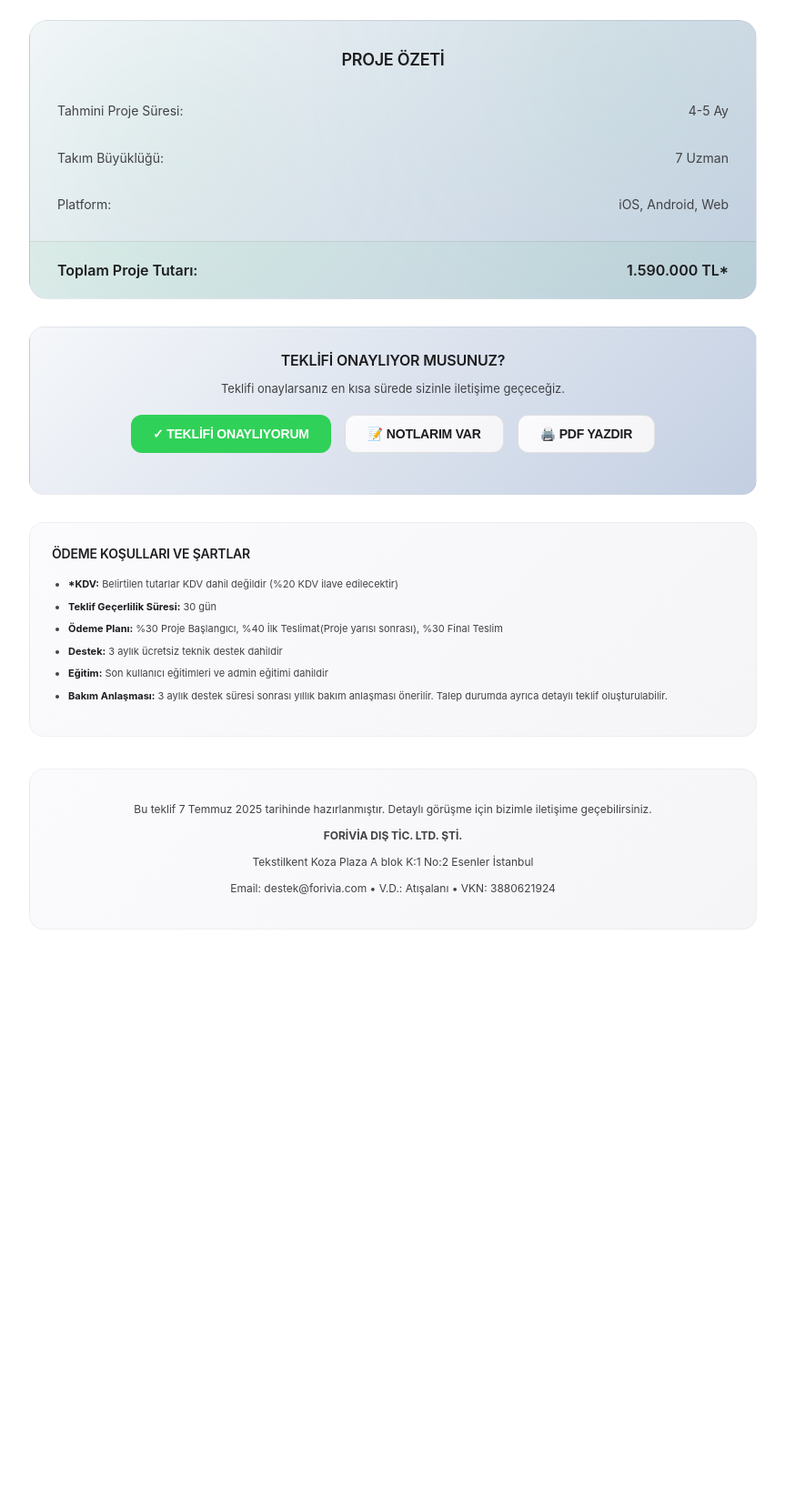
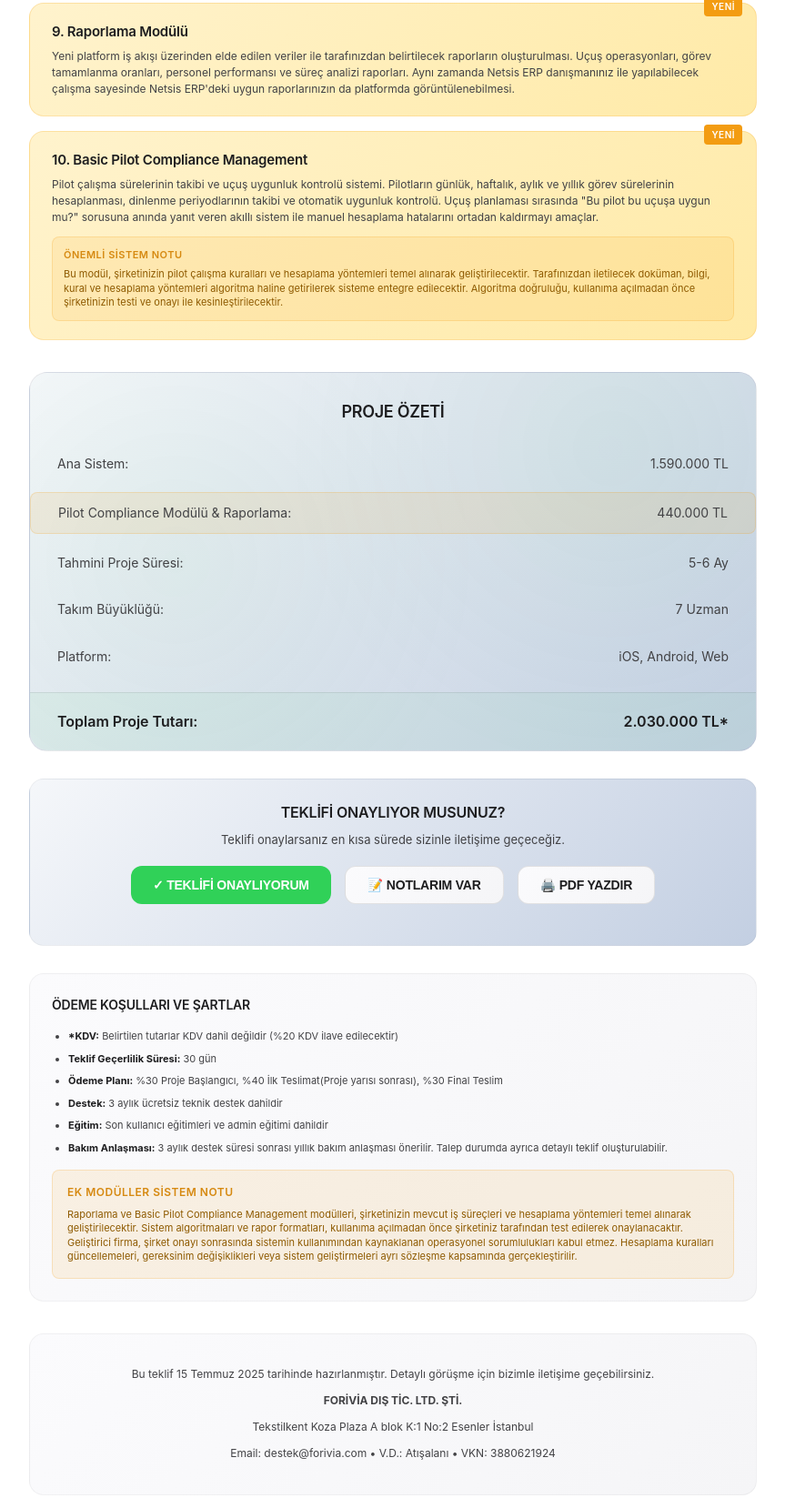
Before and after one commit to caner-arslan/pluresair, a plain HTML site: page index.html in a window 1280 px wide. Shown: the part 1481-3128 px from the top of the page at 91% size, without its empty margins (208-1071 px from the left). Before the commit the page ends 2528 px from the top, so only its background shows below. Drawn offline with Linux system fonts and the light colour scheme.

Commit message:
index.html
V2.01

```diff
--- a/index.html
+++ b/index.html
@@ -77,6 +77,30 @@
             border-color: #30d158;
         }
 
+        .module-compliance {
+            background: linear-gradient(135deg, #fff3cd 0%, #ffeaa7 100%);
+            border: 1px solid rgba(243, 156, 18, 0.2);
+            position: relative;
+        }
+
+        .module-compliance::before {
+            content: "YENİ";
+            position: absolute;
+            top: -8px;
+            right: 15px;
+            background: #f39c12;
+            color: white;
+            padding: 4px 8px;
+            font-size: 10px;
+            font-weight: 600;
+            border-radius: 4px;
+            letter-spacing: 0.5px;
+        }
+
+        .module-compliance:hover {
+            border-color: #f39c12;
+        }
+
         .module-title {
             font-size: 15px;
             font-weight: 600;
@@ -89,6 +113,29 @@
             font-size: 12px;
             color: #424245;
             line-height: 1.5;
+        }
+
+        .compliance-note {
+            margin-top: 12px;
+            padding: 12px;
+            background: rgba(243, 156, 18, 0.1);
+            border-radius: 8px;
+            border: 1px solid rgba(243, 156, 18, 0.2);
+        }
+
+        .compliance-note-title {
+            font-size: 11px;
+            font-weight: 600;
+            color: #d68910;
+            margin-bottom: 6px;
+            text-transform: uppercase;
+            letter-spacing: 0.5px;
+        }
+
+        .compliance-note-text {
+            font-size: 11px;
+            color: #8e5a00;
+            line-height: 1.4;
         }
 
         .summary-box {
@@ -131,6 +178,14 @@
             position: relative;
             padding: 10px 0;
             color: #424245;
+        }
+
+        .summary-item.highlight {
+            background: rgba(243, 156, 18, 0.1);
+            margin: 12px -30px;
+            padding: 12px 30px;
+            border-radius: 8px;
+            border: 1px solid rgba(243, 156, 18, 0.2);
         }
 
         .summary-item.total {
@@ -176,6 +231,29 @@
 
         .terms li strong {
             color: #1d1d1f;
+        }
+
+        .compliance-disclaimer {
+            margin-top: 16px;
+            padding: 16px;
+            background: rgba(243, 156, 18, 0.1);
+            border-radius: 8px;
+            border: 1px solid rgba(243, 156, 18, 0.2);
+        }
+
+        .compliance-disclaimer-title {
+            font-weight: 600;
+            margin-bottom: 8px;
+            color: #d68910;
+            font-size: 12px;
+            text-transform: uppercase;
+            letter-spacing: 0.5px;
+        }
+
+        .compliance-disclaimer-text {
+            font-size: 11px;
+            color: #8e5a00;
+            line-height: 1.4;
         }
 
         .interactive-section {
@@ -292,6 +370,7 @@
             .module { page-break-inside: avoid; }
             .module:hover { transform: none; box-shadow: none; }
             .summary-box::before { display: none; }
+            .module-compliance::before { display: none; }
         }
     </style>
 </head>
@@ -369,13 +448,41 @@
                 Kapsamlı sistem testleri, kalite kontrolü ve production ortamına deployment. Kullanıcı eğitimleri, dokümantasyon hazırlama ve go-live desteği. Sistem stabilizasyonu ve post-launch support.
             </div>
         </div>
+
+        <div class="module module-compliance">
+            <div class="module-title">9. Raporlama Modülü</div>
+            <div class="module-description">
+                Yeni platform iş akışı üzerinden elde edilen veriler ile tarafınızdan belirtilecek raporların oluşturulması. Uçuş operasyonları, görev tamamlanma oranları, personel performansı ve süreç analizi raporları. Aynı zamanda Netsis ERP danışmanınız ile yapılabilecek çalışma sayesinde Netsis ERP'deki uygun raporlarınızın da platformda görüntülenebilmesi.
+            </div>
+        </div>
+
+        <div class="module module-compliance">
+            <div class="module-title">10. Basic Pilot Compliance Management</div>
+            <div class="module-description">
+                Pilot çalışma sürelerinin takibi ve uçuş uygunluk kontrolü sistemi. Pilotların günlük, haftalık, aylık ve yıllık görev sürelerinin hesaplanması, dinlenme periyodlarının takibi ve otomatik uygunluk kontrolü. Uçuş planlaması sırasında "Bu pilot bu uçuşa uygun mu?" sorusuna anında yanıt veren akıllı sistem ile manuel hesaplama hatalarını ortadan kaldırmayı amaçlar.
+            </div>
+            <div class="compliance-note">
+                <div class="compliance-note-title">Önemli Sistem Notu</div>
+                <div class="compliance-note-text">
+                    Bu modül, şirketinizin pilot çalışma kuralları ve hesaplama yöntemleri temel alınarak geliştirilecektir. Tarafınızdan iletilecek doküman, bilgi, kural ve hesaplama yöntemleri algoritma haline getirilerek sisteme entegre edilecektir. Algoritma doğruluğu, kullanıma açılmadan önce şirketinizin testi ve onayı ile kesinleştirilecektir.
+                </div>
+            </div>
+        </div>
     </div>
 
     <div class="summary-box">
         <div class="summary-title">PROJE ÖZETİ</div>
         <div class="summary-item">
+            <span>Ana Sistem:</span>
+            <span>1.590.000 TL</span>
+        </div>
+        <div class="summary-item highlight">
+            <span>Pilot Compliance Modülü & Raporlama:</span>
+            <span>440.000 TL</span>
+        </div>
+        <div class="summary-item">
             <span>Tahmini Proje Süresi:</span>
-            <span>4-5 Ay</span>
+            <span>5-6 Ay</span>
         </div>
         <div class="summary-item">
             <span>Takım Büyüklüğü:</span>
@@ -387,7 +494,7 @@
         </div>
         <div class="summary-item total">
             <span>Toplam Proje Tutarı:</span>
-            <span>1.590.000 TL*</span>
+            <span>2.030.000 TL*</span>
         </div>
     </div>
 
@@ -430,10 +537,17 @@
             <li><strong>Eğitim:</strong> Son kullanıcı eğitimleri ve admin eğitimi dahildir</li>
             <li><strong>Bakım Anlaşması:</strong> 3 aylık destek süresi sonrası yıllık bakım anlaşması önerilir. Talep durumda ayrıca detaylı teklif oluşturulabilir.</li>
         </ul>
+
+        <div class="compliance-disclaimer">
+            <div class="compliance-disclaimer-title">Ek Modüller Sistem Notu</div>
+            <div class="compliance-disclaimer-text">
+                Raporlama ve Basic Pilot Compliance Management modülleri, şirketinizin mevcut iş süreçleri ve hesaplama yöntemleri temel alınarak geliştirilecektir. Sistem algoritmaları ve rapor formatları, kullanıma açılmadan önce şirketiniz tarafından test edilerek onaylanacaktır. Geliştirici firma, şirket onayı sonrasında sistemin kullanımından kaynaklanan operasyonel sorumlulukları kabul etmez. Hesaplama kuralları güncellemeleri, gereksinim değişiklikleri veya sistem geliştirmeleri ayrı sözleşme kapsamında gerçekleştirilir.
+            </div>
+        </div>
     </div>
 
     <div class="footer">
-        <p>Bu teklif 7 Temmuz 2025 tarihinde hazırlanmıştır. Detaylı görüşme için bizimle iletişime geçebilirsiniz.</p>
+        <p>Bu teklif 15 Temmuz 2025 tarihinde hazırlanmıştır. Detaylı görüşme için bizimle iletişime geçebilirsiniz.</p>
         <p><strong>FORİVİA DIŞ TİC. LTD. ŞTİ.</strong></p>
         <p>Tekstilkent Koza Plaza A blok K:1 No:2 Esenler İstanbul</p>
         <p>Email: destek@forivia.com • V.D.: Atışalanı • VKN: 3880621924</p>
@@ -447,7 +561,7 @@ async function approveProposal() {
             headers: { 'Content-Type': 'application/json' },
             body: JSON.stringify({
                 durum: 'TEKLİF ONAYLANDI',
-                mesaj: 'Müşteri teklifi onayladı',
+                mesaj: 'Müşteri güncellenmiş teklifi (Compliance modülü dahil) onayladı - Toplam: 2.030.000 TL',
                 tarih: new Date().toLocaleString('tr-TR')
             })
         });
@@ -459,7 +573,7 @@ async function approveProposal() {
     document.getElementById('thankYouMessage').innerHTML = `
         <p style="color: #1d1d1f; font-weight: 600; margin: 0 0 12px 0; font-size: 16px;">Teşekkür ederiz</p>
         <p style="color: #424245; margin: 0; font-size: 14px; line-height: 1.5;">
-            Teklifinizi onayladığınız için teşekkür ederiz. Bu projeyi birlikte hayata geçireceğimiz için çok memnunuz.
+            Teklifinizi (Compliance modülü dahil) onayladığınız için teşekkür ederiz. Bu kapsamlı projeyi birlikte hayata geçireceğimiz için çok memnunuz.
             En kısa sürede sizinle iletişime geçerek proje sürecinin detaylarını ve başlangıç tarihini paylaşacağız.
         </p>
     `;
@@ -474,7 +588,7 @@ async function sendFeedback() {
                 method: 'POST',
                 headers: { 'Content-Type': 'application/json' },
                 body: JSON.stringify({
-                    durum: 'NOTLAR/FEEDBACK',
+                    durum: 'NOTLAR/FEEDBACK - Güncellenmiş Teklif',
                     mesaj: feedback,
                     tarih: new Date().toLocaleString('tr-TR')
                 })
@@ -487,7 +601,7 @@ async function sendFeedback() {
         document.getElementById('thankYouMessage').innerHTML = `
             <p style="color: #1d1d1f; font-weight: 600; margin: 0 0 12px 0; font-size: 16px;">Notlarınız alındı</p>
             <p style="color: #424245; margin: 0; font-size: 14px; line-height: 1.5;">
-                Geri bildirimlerinizi aldık ve incelemeye başladık. Değerlendirme sürecinin ardından
+                Güncellenmiş teklif ile ilgili geri bildirimlerinizi aldık ve incelemeye başladık. Değerlendirme sürecinin ardından
                 en kısa sürede sizinle iletişime geçerek detaylı dönüş yapacağız.
             </p>
         `;
```
